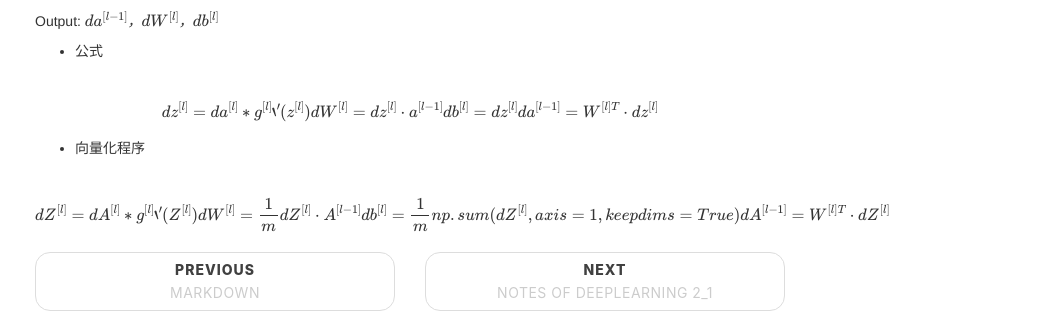
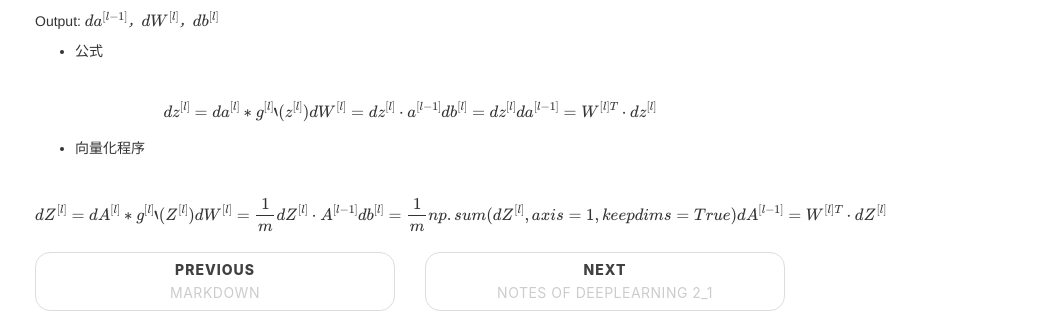
Before and after one commit to shinowe/zzsean.github.io, a Jekyll site: the page built from _posts/2017-11-28-notes-of-deeplearning-1_4.markdown, in a window 1280 px wide and 900 px high, scrolled down 751 px. Shown: the part 253-574 px from the top of the window, without its empty margins (230-1280 px from the left). Built offline with Jekyll 4.4.1, drawn with Linux system fonts in a browser that asks for light colours; nearby versions of some CDN libraries; formulas are drawn with MathJax 3; comment, search, counter and statistics services are not loaded.

Commit message:
20171128

```diff
--- a/_posts/2017-11-28-notes-of-deeplearning-1_4.markdown
+++ b/_posts/2017-11-28-notes-of-deeplearning-1_4.markdown
@@ -34,8 +34,8 @@
 
 * 公式
 
-\\[dz^{[l]}=da^{[l]} * g^{[l]}{''}(z^{[l]})\\\dW^{[l]}=dz^{[l]}\cdot a^{[l-1]}\\\db^{[l]}=dz^{[l]}\\\da^{[l-1]}=W^{[l]}{^T}\cdot dz^{[l]}\\]
+\\[dz^{[l]}=da^{[l]} * g^{[l]}{'}(z^{[l]})\\\dW^{[l]}=dz^{[l]}\cdot a^{[l-1]}\\\db^{[l]}=dz^{[l]}\\\da^{[l-1]}=W^{[l]}{^T}\cdot dz^{[l]}\\]
 
 * 向量化程序
 
-\\[dZ^{[l]}=dA^{[l]} * g^{[l]}{''}(Z^{[l]})\\\dW^{[l]}=\dfrac{1}{m}dZ^{[l]}\cdot A^{[l-1]}\\\db^{[l]}=\dfrac{1}{m}np.sum(dZ^{[l]},axis=1,keepdims = True)\\\dA^{[l-1]}=W^{[l]}{^T}\cdot dZ^{[l]}\\]
+\\[dZ^{[l]}=dA^{[l]} * g^{[l]}{'}(Z^{[l]})\\\dW^{[l]}=\dfrac{1}{m}dZ^{[l]}\cdot A^{[l-1]}\\\db^{[l]}=\dfrac{1}{m}np.sum(dZ^{[l]},axis=1,keepdims = True)\\\dA^{[l-1]}=W^{[l]}{^T}\cdot dZ^{[l]}\\]
```
